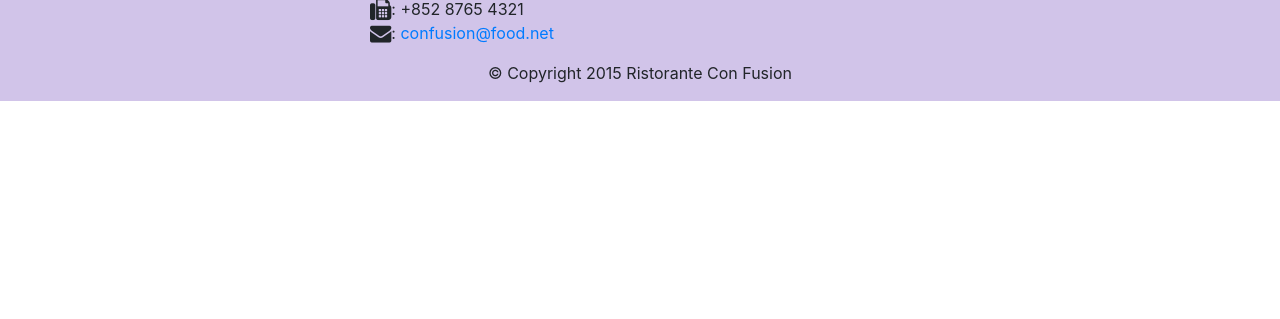
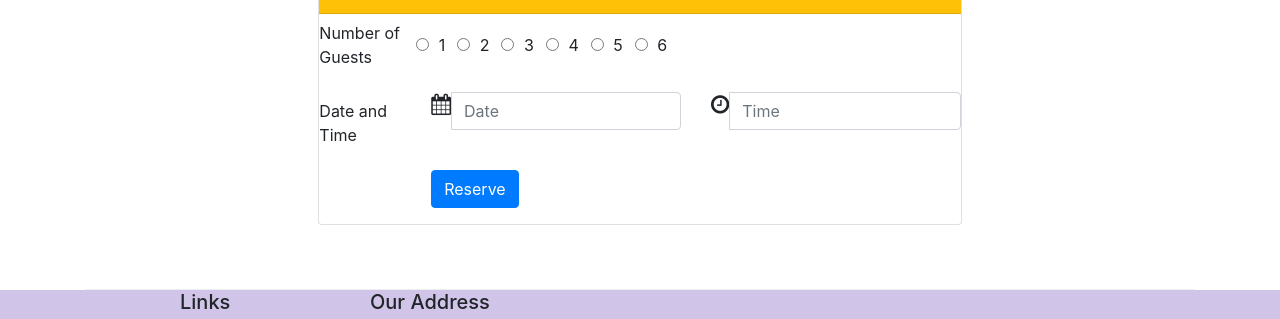
Before and after one commit to Satyendra07/bootstrap-dev, a website: page index.html in a window 1280 px wide. Shown: the part 1644-1963 px from the top of the page. Before the commit the page ends 1745 px from the top, so only its background shows below. Drawn offline with nearby package versions, Linux system fonts and the light colour scheme; files that its build step writes are made by us from their sources.

Commit message:
assignment 2 bootstrap

```diff
--- a/index.html
+++ b/index.html
@@ -39,12 +39,15 @@
     <header class="jumbotron">
         <div class="container">
             <div class="row row-header">
-                <div class="col-12 col-sm-8">
+                <div class="col-12 col-sm-6">
                     <h1>Ristorante con Fusion</h1>
                     <p class="hidden-sm-down">We take inspiration from the World's best cuisines, and create a unique fusion experience. Our lipsmacking creations will tickle your culinary senses!</p>
                 </div>
                 <div class="col col-sm align-self-center">
                                 <img src="img/logo.png" class="img-fluid">
+                </div>
+                <div class=" col-sm-3 align-self-center">
+                       <a href="#reserveform" class="btn btn-warning btn-sm btn-block">Reserve Table</a>
                 </div>
             </div>
         </div>
@@ -77,8 +80,14 @@
                 <h3>This Month's Promotions</h3>
             </div>
             <div class="col-sm col-md">
-                <h2>Weekend Grand Buffet</h2>
-                <p class="hidden-sm-down">Featuring mouthwatering combinations with a choice of five different salads, six enticing appetizers, six main entrees and five choicest desserts. Free flowing bubbly and soft drinks. All for just $19.99 per person </p>
+                <div class="media">
+                    <div class="media-body">
+                            <h2 class="mt-0">Weekend Grand Buffet <span class="badge badge-danger">NEW</span></h2>
+                            <p class="hidden-sm-down">Featuring mouthwatering combinations with a choice of five different salads, six enticing appetizers, six main entrees and five choicest desserts. Free flowing bubbly and soft drinks. All for just $19.99 per person </p>
+                    </div>
+                    <img class="d-flex mr-3 img-thumbnail align-self-center"
+                    src="img/buffet.png" alt="buffet">
+                </div>
             </div>
         </div>
 
@@ -99,8 +108,86 @@
                                   creating mouthwatering Indo-Italian fusion experiences.
                                  </p>
                             </div>
+                    </div>
+            </div>
+        </div>
+
+        <div class="row row-content align-items-center ">
+            <div class="col-12 col-sm-2">
+
+            </div>
+            <div class="col-12 col-sm-8">
+                <div class="card ">
+                        <h3 class="card-header  text-white bg-warning">Reserve a table</h3>
+                        <div class="card-block">
+                            <form id="reserveform">
+                                    <div class="form-group row">
+                                            <label for="numofguest" class="col-md-2 col-sm-2 col-form-label">Number of Guests</label>
+                                            <div class="form-check form-check-inline ">
+                                                    <label class="form-check-label ">
+                                                      <input class="form-check-input" type="radio" name="numofguest" id="inlineRadio1" value="option1"> 1
+                                                    </label>
+                                                  </div>
+                                                  <div class="form-check form-check-inline ">
+                                                    <label class="form-check-label">
+                                                      <input class="form-check-input" type="radio" name="numofguest" id="inlineRadio2" value="option2"> 2
+                                                    </label>
+                                                  </div>
+                                                  <div class="form-check form-check-inline ">
+                                                    <label class="form-check-label">
+                                                      <input class="form-check-input" type="radio" name="numofguest" id="inlineRadio3" value="option3" > 3
+                                                    </label>
+                                                  </div>
+                                                    <div class="form-check form-check-inline">
+                                                    <label class="form-check-label">
+                                                      <input class="form-check-input" type="radio" name="numofguest" id="inlineRadio4" value="option4"> 4
+                                                    </label>
+                                                  </div>
+                                                  <div class="form-check form-check-inline">
+                                                    <label class="form-check-label">
+                                                      <input class="form-check-input" type="radio" name="numofguest" id="inlineRadio5" value="option5"> 5
+                                                    </label>
+                                                  </div>
+                                                  <div class="form-check form-check-inline ">
+                                                    <label class="form-check-label">
+                                                      <input class="form-check-input" type="radio" name="numofguest" id="inlineRadio6" value="option6" > 6
+                                                    </label>
+                                                  </div>
+                                    </div>
+                                    <div class="form-group row">
+                                            <label for="dateandtime" class="col-12 col-md-2 col-form-label">Date and Time</label>
+                                            <div class="col-12 col-md-5 ">
+                                                    <div class="input-group">
+                                                            <div class="input-group-addon"><i class="fa fa-calendar fa-lg"></i></div>
+                                                                <input type="tel" class="form-control" id="areacode" name="areacode" placeholder="Date">
+                                                    </div>
+                                            </div>
+                                            <div class="col ">
+                                                <div class="input-group">
+                                                            <div class="input-group-addon"><i class="fa fa-clock-o fa-lg"></i></div>
+                                                    <input type="text" class="form-control" id="time" name="time" placeholder="Time">
+                                                </div>
+                                            </div>
+
+
+                                    </div>
+                                    <div class="form-group row">
+                                            <div class="offset-md-2 col-md-10">
+                                                <button type="submit" class="btn btn-primary">Reserve</button>
+                                            </div>
+                                    </div>
+
+                            </form>
+
                         </div>
+                </div>
+
             </div>
+
+            <div class="col-12 col-sm-2">
+
+            </div>
+
         </div>
     </div>
 
```
